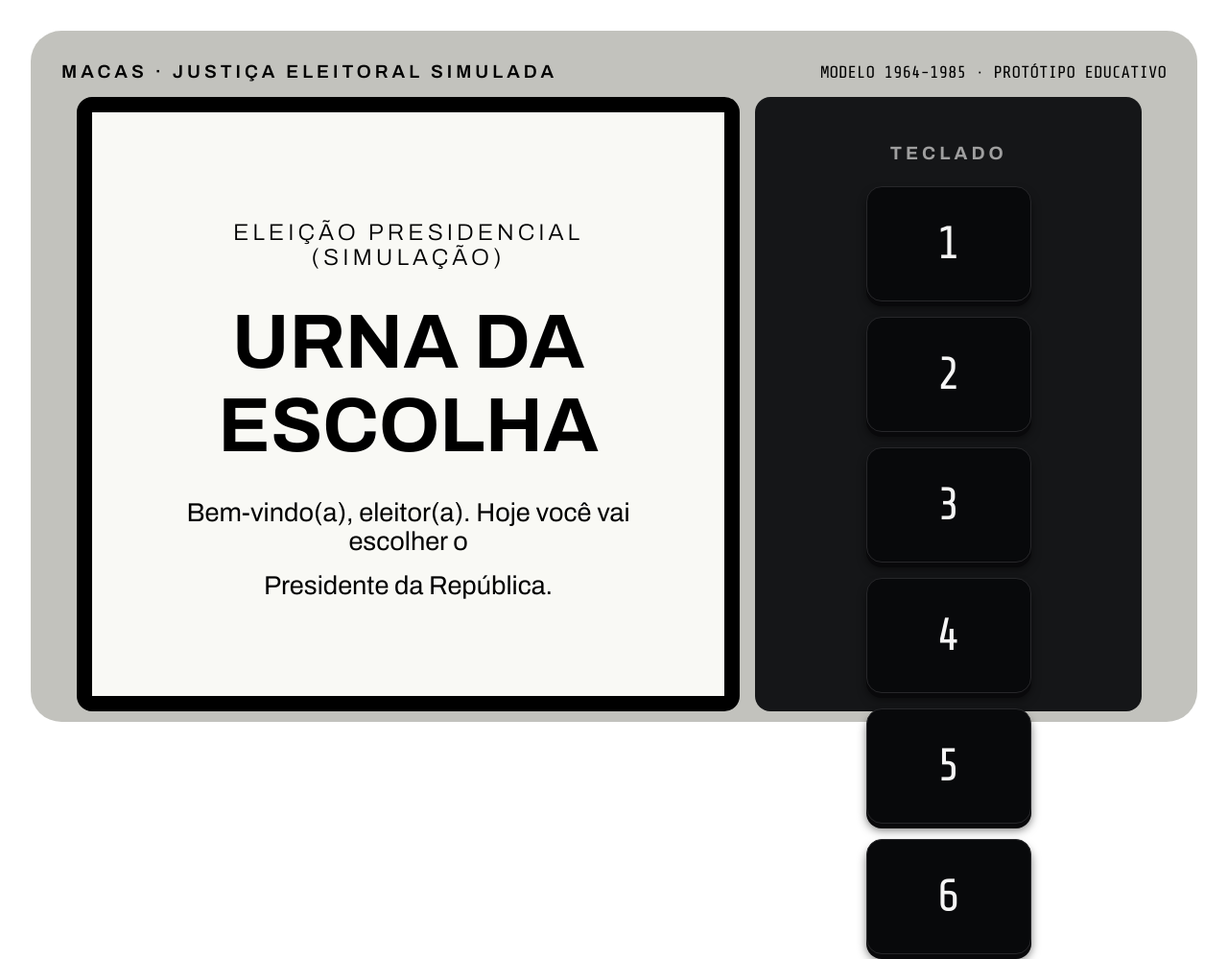
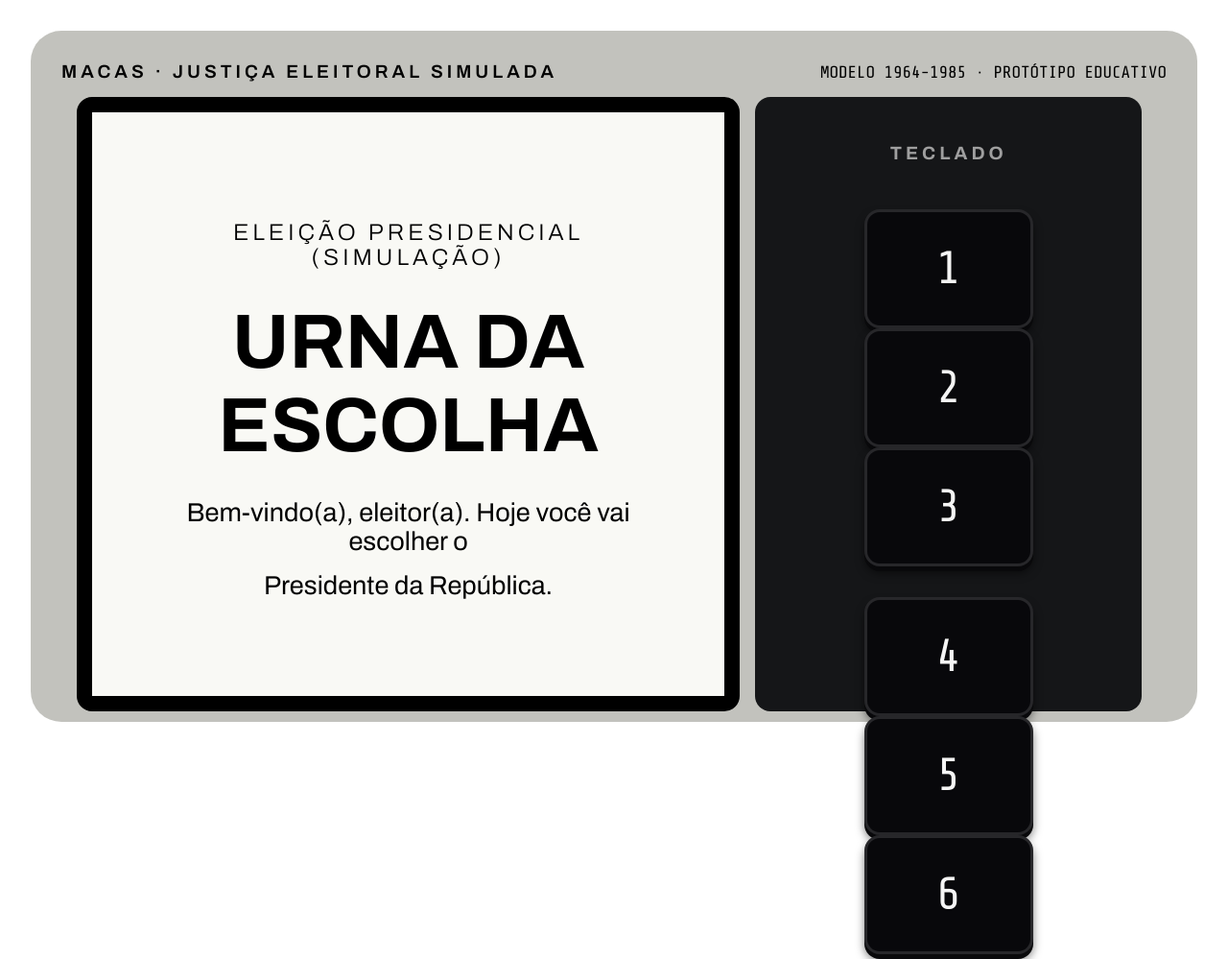
Before and after one commit to RyanM28S/TrabalhoC, a plain HTML site: page URNA/URNA.html in a window 1280 px wide. Shown: the top 999 px of the page at 96% size. Drawn offline with nearby package versions, Linux system fonts and the light colour scheme.

Commit message:
finalizando resoluções

```diff
--- a/URNA/URNA.css
+++ b/URNA/URNA.css
@@ -81,7 +81,14 @@ main {
   font-size: 1.1rem;
   font-weight: 300;
 }
+
+
 .teclas {
+  display: flex;
+  flex-direction: column;
+  align-items: center;
+  gap: 2rem;
+  margin: 0 0 0 0;
   width: 35%;
   text-align: center;
   border-radius: 1rem;
@@ -97,29 +104,29 @@ main {
     letter-spacing: 4px;
   }
 }
-.teclasn {
-  button {
+.teclasn button {
   font-size: 3rem;
   color: #f5f5f5;
   border-radius: 1rem;
   font-family: "Share Tech Mono", monospace;
-     border: 1px solid #27272a;
-    background-color: #08090b;
+  border: 3px solid #27272a;
+  background-color: #08080b;
   padding: 2rem 4.5rem;
   box-shadow: 0 5px 0 #09090b, 0 7px 10px rgba(0, 0, 0, 0.5);
-    margin: 0.5rem;
+  margin: 0 0.5rem 0 0.5rem;
 }
-  button:active {
+
+.teclasn button:active {
   transform: translateY(4px);
   box-shadow: 0 1px 0 #09090b, 0 2px 4px rgba(0, 0, 0, 0.5);
 }
-}
+
 .br,.confirma,.corrige {
     font-size: 1.3rem;
     padding: 2rem 2.5rem;
     border-radius: 1rem;
     border: none;
-    margin: 0.5rem;
+    margin: 4.5rem 0.5rem 0 0.5rem;
       font-family: "Archivo", sans-serif;
       font-weight: 700;
         transition: transform 0.1s ease, box-shadow 0.1s ease;
--- a/URNA/URNA.html
+++ b/URNA/URNA.html
@@ -11,7 +11,7 @@
       href="https://fonts.googleapis.com/css2?family=Archivo:ital,wght@0,100..900;1,100..900&family=Share+Tech+Mono&display=swap"
       rel="stylesheet"
     />
-    <link rel="stylesheet" href="./URNA.css" />
+<link rel="stylesheet" href="URNA.css" />
   </head>
   <body>
     <main>
```
Lines whose indentation alone changed are shown as unchanged.
